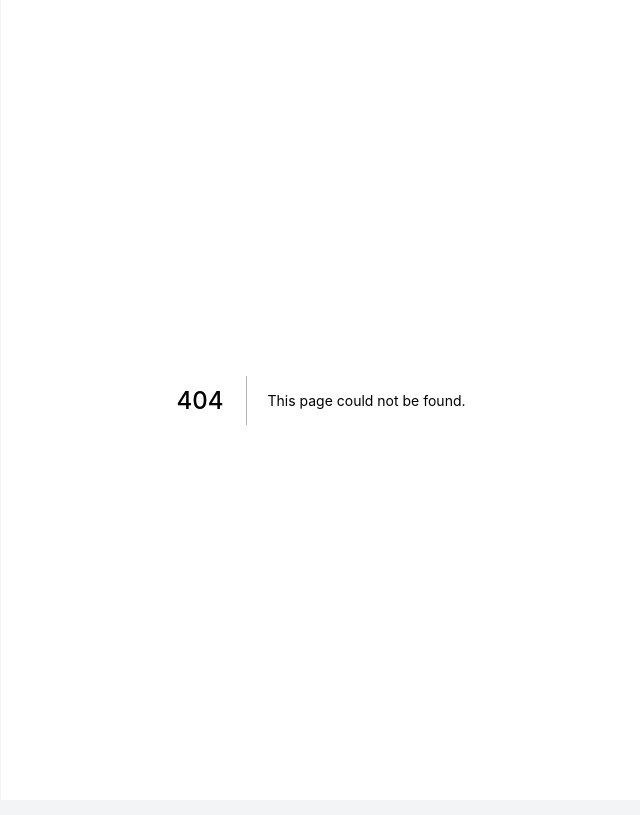
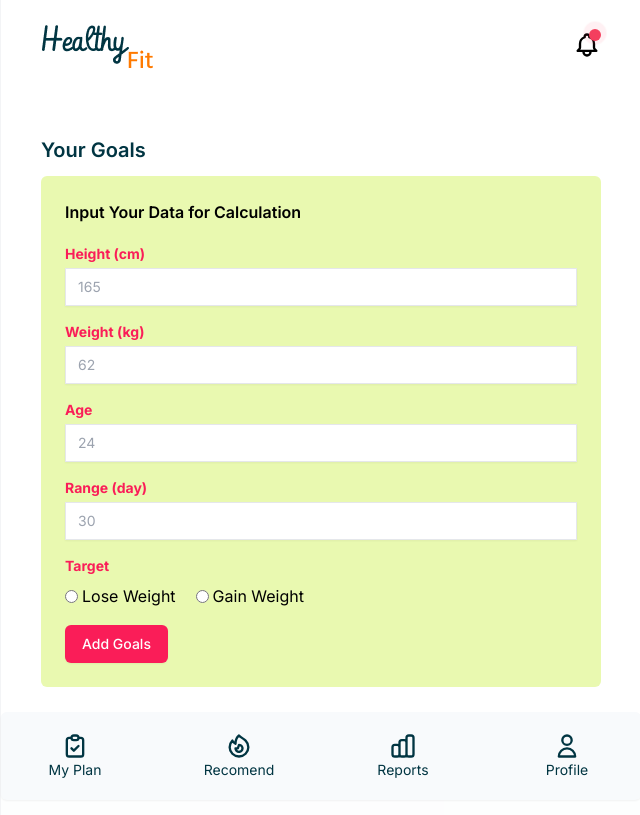
Before and after one commit to FINAL-PROJECT-ALTA/FE, a Next.js app: page /goals in a window 1280 px wide. Before the commit this address had no page. Shown: the whole page, without its empty margins (319-959 px from the left). Built offline with nearby package versions, Linux system fonts and the light colour scheme; sample sign-in values are in the browser's storage.

Commit message:
add form goal

```diff
--- /dev/null
+++ b/pages/goals/index.jsx
@@ -0,0 +1,144 @@
+import React, { useEffect } from "react";
+import { useRouter } from "next/router";
+import NavbarApp from "../../components/navbar";
+import Navigation from "../../components/navigation";
+import FeatureTitle from "../../components/featureTitle";
+
+export default function Goals() {
+  const getToken =
+    typeof window !== "undefined" ? localStorage.getItem("token") : null;
+  const router = useRouter();
+
+  useEffect(() => {
+    if (!getToken) {
+      router.push("/user");
+    }
+  }, [getToken]);
+
+  return (
+    <>
+      <NavbarApp />
+      <div className="px-10 my-10">
+        <FeatureTitle text="Your Goals" />
+        <div className="w-full my-3 p-6 rounded-md bg-light-green">
+          <h5 className="font-semibold mb-5 text-md">
+            Input Your Data for Calculation
+          </h5>
+          <form action="#" method="POST">
+            <div className="flex flex-col justify-between">
+              <div className="mb-4">
+                <label
+                  htmlFor="height"
+                  className="block text-sm font-bold text-mexican-pink"
+                >
+                  Height (cm)
+                </label>
+                <input
+                  type="number"
+                  name="height"
+                  id="height"
+                  autoComplete="off"
+                  required
+                  placeholder="165"
+                  className="mt-1 border focus:border-light-orange focus:outline-none focus:ring-1 focus:ring-light-orange block w-full shadow-sm sm:text-sm border-secondary px-3 py-2"
+                />
+              </div>
+              <div className="mb-4">
+                <label
+                  htmlFor="weight"
+                  className="block text-sm font-bold text-mexican-pink"
+                >
+                  Weight (kg)
+                </label>
+                <input
+                  type="number"
+                  name="weight"
+                  id="weight"
+                  autoComplete="off"
+                  required
+                  placeholder="62"
+                  className="mt-1 border focus:border-light-orange focus:outline-none focus:ring-1 focus:ring-light-orange block w-full shadow-sm sm:text-sm border-secondary px-3 py-2"
+                />
+              </div>
+            </div>
+            <div className="flex flex-col justify-between">
+              <div className="mb-4">
+                <label
+                  htmlFor="age"
+                  className="block text-sm font-bold text-mexican-pink"
+                >
+                  Age
+                </label>
+                <input
+                  type="number"
+                  name="age"
+                  id="age"
+                  autoComplete="off"
+                  required
+                  placeholder="24"
+                  className="mt-1 border focus:border-light-orange focus:outline-none focus:ring-1 focus:ring-light-orange block w-full shadow-sm sm:text-sm border-secondary px-3 py-2"
+                />
+              </div>
+              <div className="mb-4">
+                <label
+                  htmlFor="day"
+                  className="block text-sm font-bold text-mexican-pink"
+                >
+                  Range (day)
+                </label>
+                <input
+                  type="number"
+                  name="day"
+                  id="day"
+                  autoComplete="off"
+                  required
+                  placeholder="30"
+                  className="mt-1 border focus:border-light-orange focus:outline-none focus:ring-1 focus:ring-light-orange block w-full shadow-sm sm:text-sm border-secondary px-3 py-2"
+                />
+              </div>
+            </div>
+            <div className="mb-4">
+              <label
+                htmlFor="target"
+                className="block text-sm font-bold text-mexican-pink mb-2"
+              >
+                Target
+              </label>
+              <div>
+                <label className="inline-flex items-center">
+                  <input
+                    type="radio"
+                    className="form-radio accent-mexican-pink"
+                    name="weight"
+                    value="lose weight"
+                  />
+                  <span class="ml-1">Lose Weight</span>
+                </label>
+                <label className="inline-flex items-center ml-5">
+                  <input
+                    type="radio"
+                    className="form-radio accent-mexican-pink"
+                    name="weight"
+                    value="gain weight"
+                  />
+                  <span class="ml-1">Gain Weight</span>
+                </label>
+              </div>
+            </div>
+            <div className="">
+              <a>
+                <button
+                  type="submit"
+                  className="inline-flex justify-center py-2 px-4 border border-transparent shadow-sm text-sm font-medium rounded-md text-white bg-mexican-pink hover:bg-secondary focus:outline-none focus:ring-2 focus:ring-offset-2"
+                >
+                  Add Goals
+                </button>
+              </a>
+            </div>
+          </form>
+        </div>
+      </div>
+      <Navigation />
+    </>
+  );
+}
```
